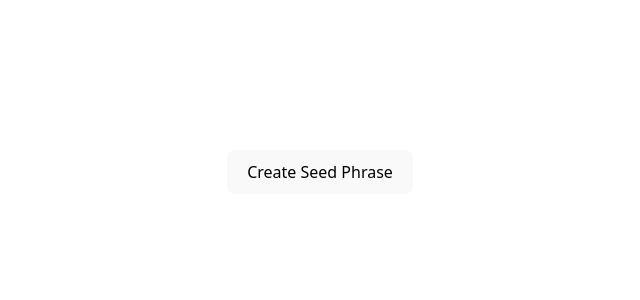
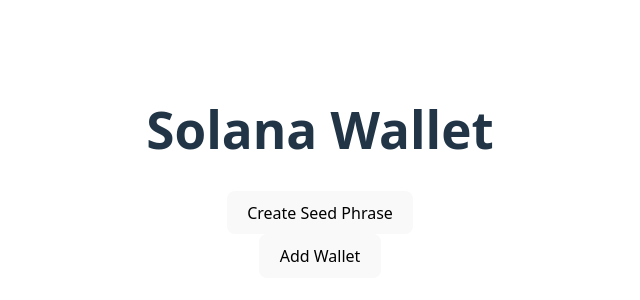
Before and after one commit to Devexhhh/Devallet, a React (Vite) app: page / in a window 1280 px wide. Shown: the part 228-528 px from the top of the page, without its empty margins (320-960 px from the left). Built offline with nearby package versions, Linux system fonts and the light colour scheme.

Commit message:
merged mnemonic gen and wallet

```diff
--- a/src/App.tsx
+++ b/src/App.tsx
@@ -1,22 +1,19 @@
 import { useState } from 'react'
 import './App.css'
-import { generateMnemonic } from 'bip39';
+import { MnemonicGenerator } from './components/MnemonicGenerator'
+import { SolanaWallet } from './components/solanaWallet'
+
 
 function App() {
-
-  const [mnemonic, setMnemonic] = useState("");
-
-  const createMnemonic = async () => {
-    const mn = await generateMnemonic();
-    setMnemonic(mn);
-  }
+  const [mnemonic, setMnemonic] = useState<string>("");
 
   return (
     <>
-      <button onClick={createMnemonic} disabled={!!mnemonic}>Create Seed Phrase</button>
-      {mnemonic.split(" ").map((word, i) => (
-        <span key={i}>{word} </span>
-      ))}
+      <div style={{ padding: "20px" }}>
+        <h1>Solana Wallet</h1>
+        <MnemonicGenerator mnemonic={mnemonic} setMnemonic={setMnemonic} />
+        <SolanaWallet mnemonic={mnemonic} />
+      </div >
     </>
   )
 }
```
